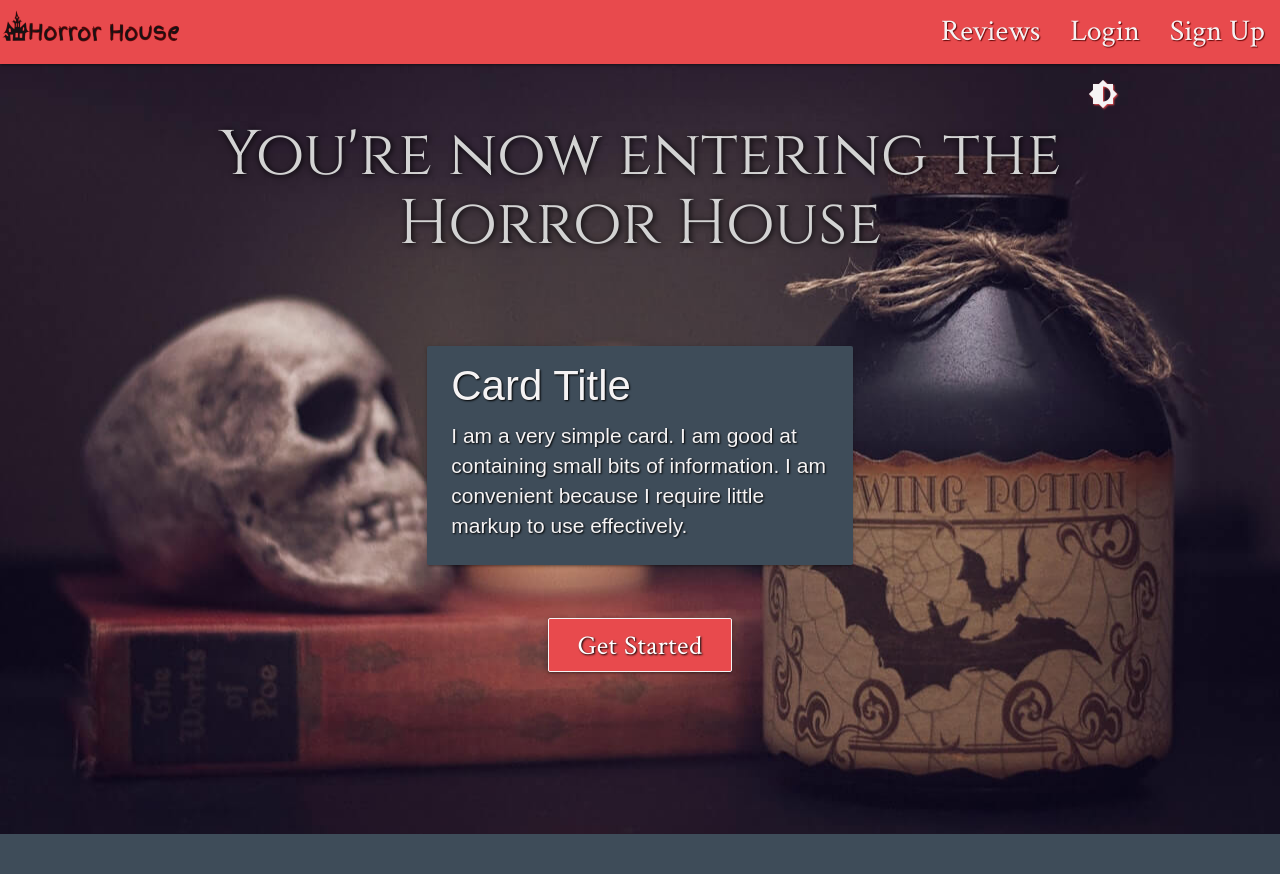
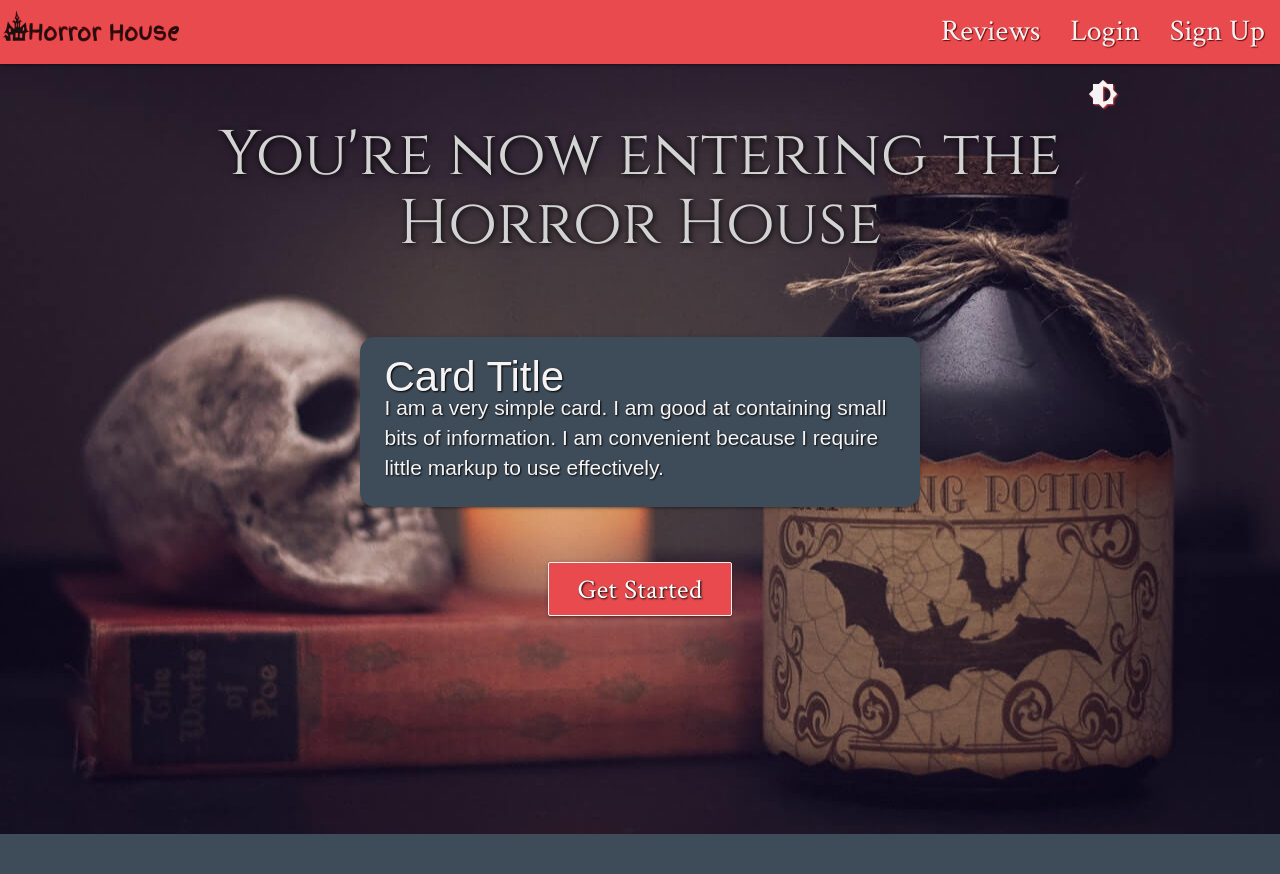
Before and after one commit to christine-gk416/horror-house-reviews, a Flask app: page / in a window 1280 px wide. Shown: the top 874 px of the page. Run offline with Flask 2, Linux system fonts and the light colour scheme; some libraries are stand-ins or nearby versions.

Commit message:
Fix css inheritance issues In the early version of the templates, I overwrote the Materialize styles instead of applyingn correct inheritance for css. The css is being updated to address these inheritance issues

```diff
--- a/static/css/dark-mode.css
+++ b/static/css/dark-mode.css
@@ -4,21 +4,13 @@
     background-color: #E84A4D;
   }
 
-  .nav-link-style {
-    color: #F5F3F4!important;
+  nav ul a.nav-link-style{
+    color: #F5F3F4;
   }
 
-  a:active {
-    background-color: #161214 !important;
-  }
-
-  .nav-link-style {
-    color: #F5F3F4!important;
-  }
-
-  .card-title {
+  .home-card-title {
     color: #F5F3F4;
-    text-shadow: 1px 1px 2px black !important;
+    text-shadow: 1px 1px 2px black;
   }
 
   h3 {
@@ -31,8 +23,8 @@
     text-shadow: 1px 1px 2px black;
   }
 
-  .card-colour {
-    background-color: #3e4c59 !important;
+  .card.card-colour {
+    background-color: #3e4c59;
   }
 
   .btn-toggle {
--- a/static/css/style.css
+++ b/static/css/style.css
@@ -23,7 +23,7 @@ nav .nav-wrapper {
   font-size: 26px;
 }
 
-a:active {
+nav ul a.nav-link-style:active {
   background-color: #F07F83;
 }
 
@@ -43,14 +43,15 @@ h1 {
   text-shadow: 1px 1px 6px black;
 }
 
-.card-title {
-  font-family: Arial, Helvetica, sans-serif !important;
-  font-size: 2.8rem !important;
+.home-card-title {
+  font-family: Arial, Helvetica, sans-serif;
+  line-height: 32px;
+  font-size: 2.8rem;
   padding-bottom: 3%;
 }
 
-h3 {
-    font-size: 2rem !important;
+h3.custom-font {
+    font-size: 2rem;
     font-family: Arial;
     color: #F5F3F4;
 }
@@ -62,27 +63,29 @@ p {
 }
 
 a#login-link {
-  text-decoration: underline !important;
-  color: #F07F83 !important;
+  text-decoration: underline;
+  color: #F07F83;
 }
 
-.btn-styles {
+.btn-large.btn-styles {
 
   font-family: 'Crimson Text';
-  text-transform: capitalize  !important;
-  font-size: 1.8rem  !important;
+  text-transform: capitalize;
+  font-size: 1.8rem;
 }
 
 /* Home Page */
 
-.card-margin {
-  margin-left: 25% !important;
-  margin-top: 6%;
-  margin-bottom: 2%;
+.card.card-colour {
+  border-radius: 15px;
+}
+
+.card.card-margin {
+  margin: 6% 18% 4% 18%;
 }
 
 .icon-sec-background {
-  max-width: 100% !important;
+  max-width: 100%;
 }
 
 .icon-styles {
@@ -91,8 +94,8 @@ a#login-link {
 
 /* Review Page */
 
-.review-btn{
-  font-size: 1.4rem !important;
+.btn-large.review-btn {
+  font-size: 1.4rem;
 }
 
 .review-btn-position {
--- a/templates/index.html
+++ b/templates/index.html
@@ -10,10 +10,10 @@
 
 {% block parallax_content %}
 <div class="row">
-  <div class="col s12 m6 card-margin">
-    <div class="card card-colour darken-1">
+  <div class="col s12 m12">
+    <div class="card card-colour card-margin darken-1">
       <div class="card-content">
-        <span class="card-title">
+        <span class="home-card-title">
           Card Title
         </span>
         <p id="light-mode-font">I am a very simple card. I am good at containing small bits of information.
@@ -40,7 +40,7 @@
       <div class="col s12 m4">
         <div class="icon-block">
           <h2 class="center icon-styles"><i class="material-icons">book</i></h2>
-          <h3 class="center">Speeds up development</h3>
+          <h3 class="center custom-font">Speeds up development</h3>
 
           <p>We did most of the heavy lifting for you to provide a default stylings that incorporate our custom
             components. Additionally, we refined animations and transitions to provide a smoother experience for
@@ -51,7 +51,7 @@
       <div class="col s12 m4">
         <div class="icon-block">
           <h2 class="center icon-styles"><i class="material-icons">favorite_border</i></h2>
-          <h3 class="center">User Experience Focused</h3>
+          <h3 class="center custom-font">User Experience Focused</h3>
 
           <p class="light">By utilizing elements and principles of Material Design, we were able to create a framework
             that incorporates components and animations that provide more feedback to users. Additionally, a single
@@ -62,7 +62,7 @@
       <div class="col s12 m4">
         <div class="icon-block">
           <h2 class="center icon-styles"><i class="material-icons">keyboard</i></h2>
-          <h3 class="center">Easy to work with</h3>
+          <h3 class="center custom-font">Easy to work with</h3>
 
           <p class="light">We have provided detailed documentation as well as specific code examples to help new users
             get started. We are also always open to feedback and can answer any questions a user may have about
```
Also changed, not shown: static/css/light-mode.css (+7 -11 lines), templates/login.html (+3 -4 lines).
